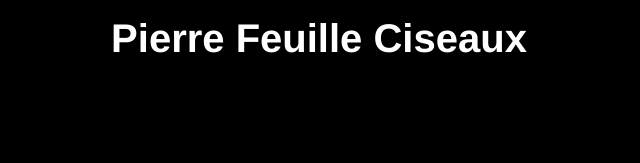
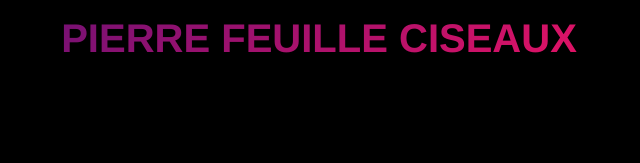
Before and after one commit to Golushi/Pierre_Feuille_Ciseaux, a plain HTML site: page index.html in a window 1280 px wide. Shown: the top 163 px of the page, without its empty margins (321-961 px from the left). Drawn offline with Linux system fonts and the light colour scheme.

Commit message:
last change

```diff
--- a/style.css
+++ b/style.css
@@ -13,15 +13,39 @@ h1 {
     font-size: 2.5rem;
     margin-bottom: 5rem;
     padding: 1rem 1rem;
+    text-transform: uppercase;
+    background-image: linear-gradient(
+      -225deg,
+      #231557 0%,
+      #44107a 29%,
+      #ff1361 67%,
+      #fff800 100%
+    );
+    background-size: auto auto;
+    background-clip: border-box;
+    background-size: 200% auto;
+    color: #fff;
+    background-clip: text;
+    text-fill-color: transparent;
+    -webkit-background-clip: text;
+    -webkit-text-fill-color: transparent;
+    animation: textclip 4s linear infinite;
 }
+@keyframes textclip {
+    to {
+      background-position: 200% center;
+    }
+  }
 h2 {
     font-size: 1.7rem;
     padding: 1rem 1rem;
 }
-
 #gameScore {
     font-size: 1.2rem;
     margin-top: 7rem;
+}
+#gameStatus {
+
 }
 #clearButton {
     font-size: 2rem;
@@ -40,3 +64,12 @@ img {
     transform: scale(115%);
     cursor: pointer;
 }
+
+@media screen and (max-width:440px) {
+    img {
+        width: 5.5rem;
+    }
+    html {
+        font-size: 14px;
+    }
+}
```
Also changed, not shown: index.html (+0 -1 lines).
